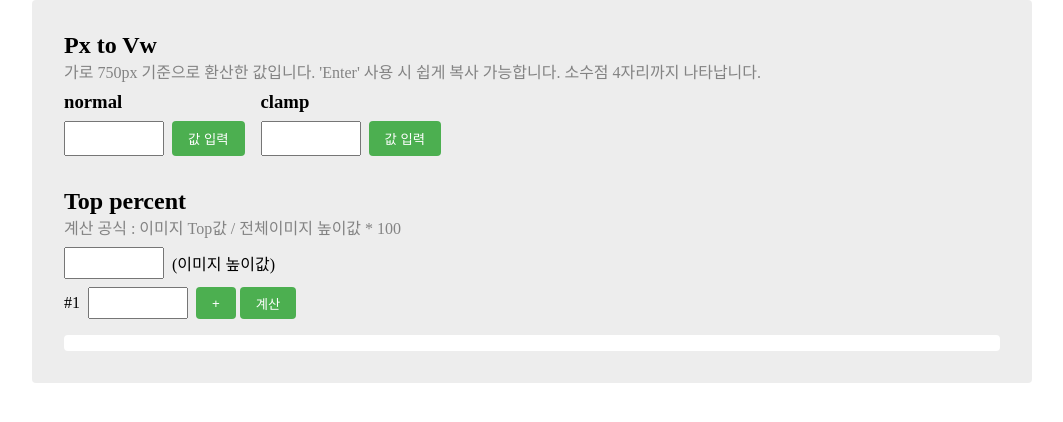
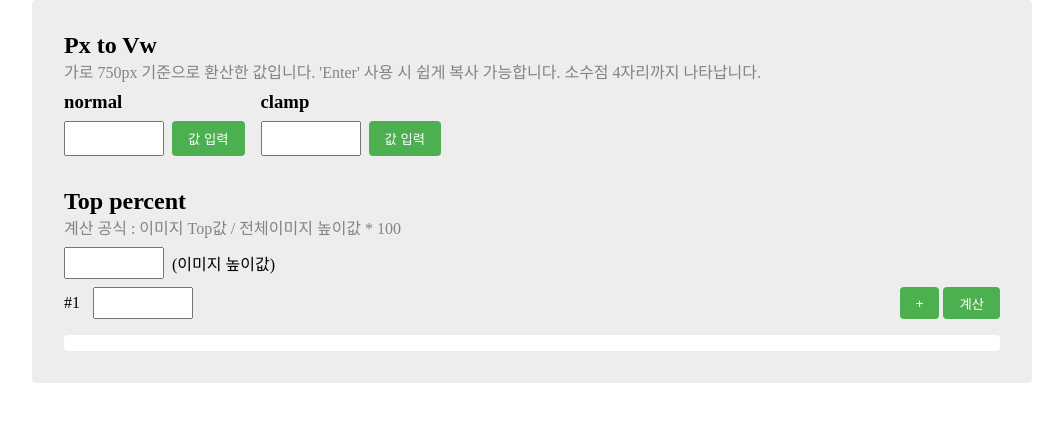
Before and after one commit to sangyeop0529/lotte-publishing-app, a React (Vite) app: page / in a window 1280 px wide. Shown: the top 422 px of the page, without its empty margins (108-1171 px from the left). Built offline with nearby package versions, Linux system fonts and the light colour scheme.

Commit message:
Top page UI 수정

```diff
--- a/src/components/CalculateTop.css
+++ b/src/components/CalculateTop.css
@@ -16,22 +16,31 @@
 
 .CalculateTop .flex-box {
   display: flex;
-  align-items: center;
-  height: 2rem;
+  align-items: flex-start;
+  justify-content: space-between;
   gap: 0.5rem;
 }
-.CalculateTop .flex-box > .flex-box {
+.CalculateTop .flex-box .value-box {
+  display: flex;
+  align-items: center;
   flex-wrap: wrap;
   gap: 0.5rem;
 }
 .CalculateTop .top-value {
   display: flex;
-  height: 100%;
+  height: 2rem;
+}
+.CalculateTop label.top-value {
+  gap: 0.25rem;
+}
+.CalculateTop .top-value .num {
+  min-width: 25px;
 }
 .CalculateTop .btn-box {
   display: flex;
-  height: 100%;
+  height: 2rem;
   gap: 0.25rem;
+  flex-shrink: 0;
 }
 .CalculateTop input {
   height: 100%;
--- a/src/components/CalculateTop.jsx
+++ b/src/components/CalculateTop.jsx
@@ -31,6 +31,12 @@ const CalculateTop = () => {
 
     setPercents(newPercents);
   };
+
+  const onKeyDownInput = (e) => {
+    if (e.key === "Enter") {
+      handleCalculatePercent();
+    }
+  };
   return (
     <div className="CalculateTop">
       <label className="img-height">
@@ -39,11 +45,15 @@ const CalculateTop = () => {
       </label>
 
       <div className="flex-box">
-        <div className="flex-box">
+        <div className="value-box">
           {tops.map((top, index) => (
             <label className="top-value" key={index}>
-              <span>#{index + 1}</span>
-              <input type="text" onChange={(e) => onChangeTop(index, e)} />
+              <span className="num">#{index + 1}</span>
+              <input
+                type="text"
+                onKeyDown={onKeyDownInput}
+                onChange={(e) => onChangeTop(index, e)}
+              />
             </label>
           ))}
         </div>
```
